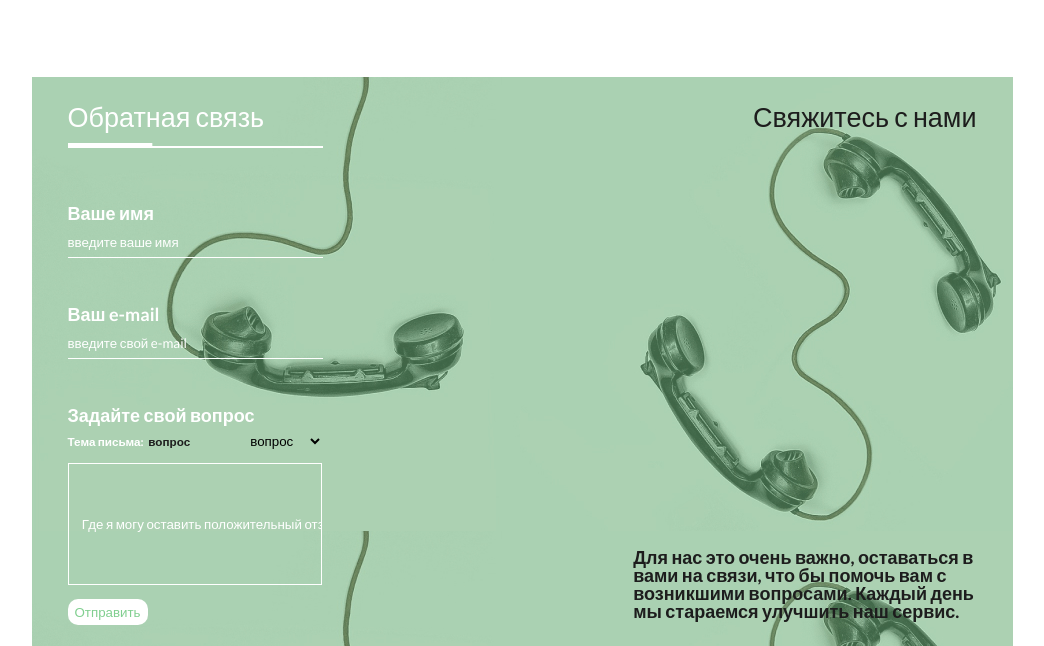
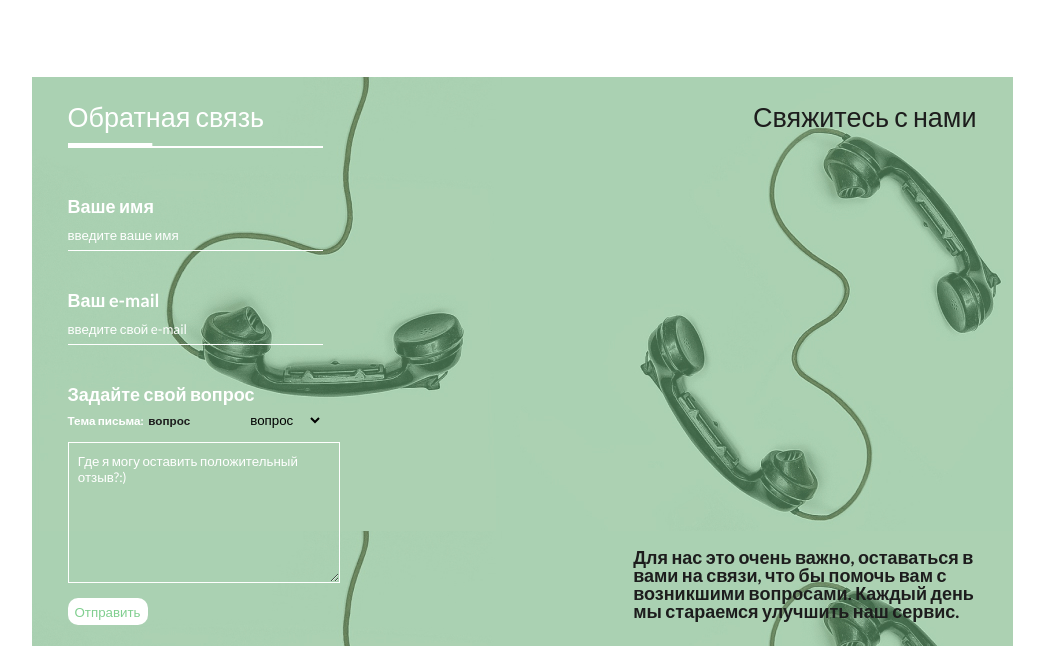
Before and after one commit to mathiasmichaelweiss/mega_brand, a PHP site: page /contacts.html in a window 1280 px wide. Shown: the part 169-815 px from the top of the page, without its empty margins (118-1162 px from the left). Run offline with PHP 8.4, Linux system fonts and the light colour scheme.

Commit message:
change contacts pages

```diff
--- a/contacts.html
+++ b/contacts.html
@@ -134,9 +134,9 @@
                                     <option value="question__about__job">вопрос по трудоустройству</option>
                                 </select>
                             </div>
+                            <textarea name="" id="your__question" cols="30"
+                                rows="10">Где я могу оставить положительный отзыв?:)</textarea>
 
-                            <input type="text" id="your__question"
-                                placeholder="Где я могу оставить положительный отзыв?:)">
                             <button class="question__btn">Отправить</button>
                         </div>
                     </form>
--- a/css/contacts.css
+++ b/css/contacts.css
@@ -79,18 +79,17 @@
     border: 1px solid #fff;
     width: 18rem;
     height: 9em;
+    color: #fff;
+    padding: 0.7em;
 }
 
-#your__question::placeholder {
-    color: #fff;
-    padding: 1em;
-}
+
 
 .enter__data-feedback {
     display: flex;
     width: 100%;
     margin-bottom: 0.5em;
-    padding-top: 20px;
+    padding-top: 0.72em;
 }
 
 .feedback-item-question {
--- a/index.html
+++ b/index.html
@@ -877,7 +877,7 @@
 
                                 <div class="reg__item">
                                     <label for="" class="enter__data">e-mail</label>
-                                    <input type="text" id="email" placeholder="введите свой e-mail">
+                                    <input type="email" id="email" placeholder="введите свой e-mail">
                                 </div>
 
                                 <div class="reg__item">
```
